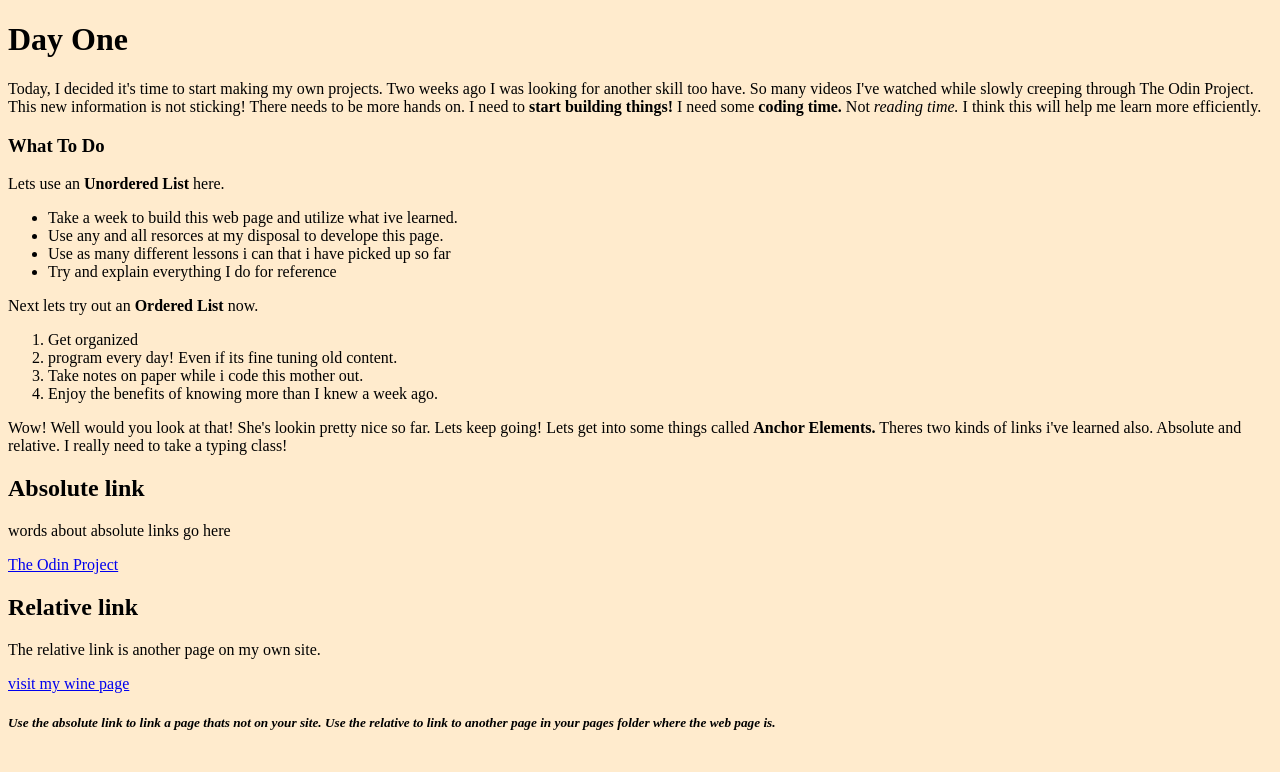
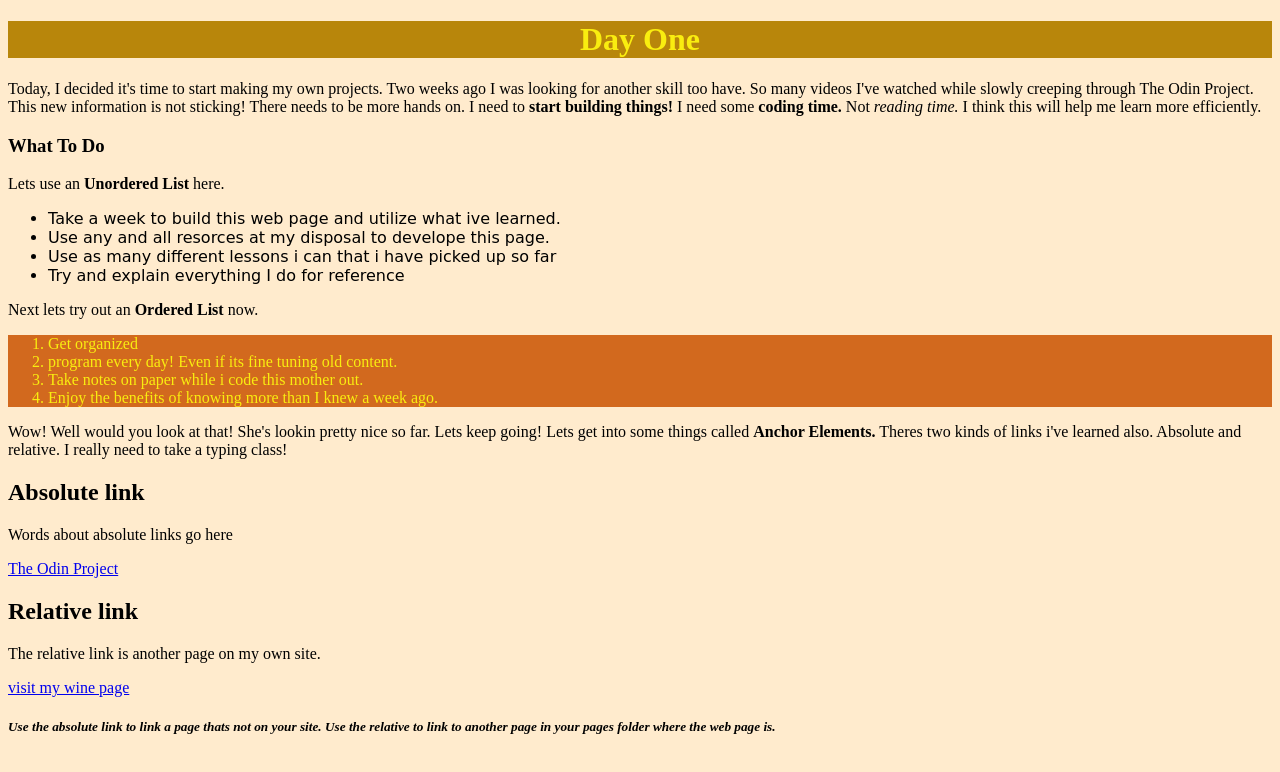
Before and after one commit to stevegrebs/grebsrepo, a plain HTML site: page index.html in a window 1280 px wide. Drawn offline with Linux system fonts and the light colour scheme.

Commit message:
added css

```diff
--- a/index.html
+++ b/index.html
@@ -8,7 +8,7 @@
     <title>Project-One-Week</title>
 </head>
 <body>
-    <h1>Day One</h1>
+   <div> <h1>Day One</h1></div>
     <!-- html comments look like this -->
     <!-- These comment dont show up on the web pages as long as you have your notes between the arrow, explanation point, two minus signs. Then end comment with two minus and an arrow-->
     <p>
@@ -18,7 +18,7 @@
     <p>
         Lets use an <strong>Unordered List</strong> here.
     </p>
-        <ul>
+        <ul class="ulfont">
             <li>Take a week to build this web page and utilize what ive learned.</li>
             <li>Use any and all resorces at my disposal to develope this page.</li>
             <li>Use as many different lessons i can that i have picked up so far</li>
@@ -27,7 +27,7 @@
         <p>
             Next lets try out an <strong>Ordered List</strong> now.
         </p>
-        <ol>
+        <ol class="olist">
             <li>Get organized</li>
             <li>program every day! Even if its fine tuning old content.</li>
             <li>Take notes on paper while i code this mother out.</li>
@@ -37,7 +37,7 @@
             Wow! Well would you look at that! She's lookin pretty nice so far. Lets keep going! Lets get into some things called <strong>Anchor Elements.</strong> Theres two kinds of links i've learned also. Absolute and relative. I really need to take a typing class!
         </p>
         <h2>Absolute link</h2>
-        <p>words about absolute links go here</p>
+        <p>Words about absolute links go here</p>
         <a href="https://www.theodinproject.com/about">The Odin Project</a>
         <h2>Relative link</h2>
         <p>
--- a/styles.css
+++ b/styles.css
@@ -1,3 +1,16 @@
 body {
-    background-color:blanchedalmond
+    background-color:blanchedalmond;
 }
+h1, .olist{
+    background-color:darkgoldenrod;
+    color:rgb(249, 237, 16);
+}
+.olist {
+    background-color:chocolate;
+}
+.ulfont {
+    font-family:cursive;
+}
+div {
+    text-align: center;
+}
```
